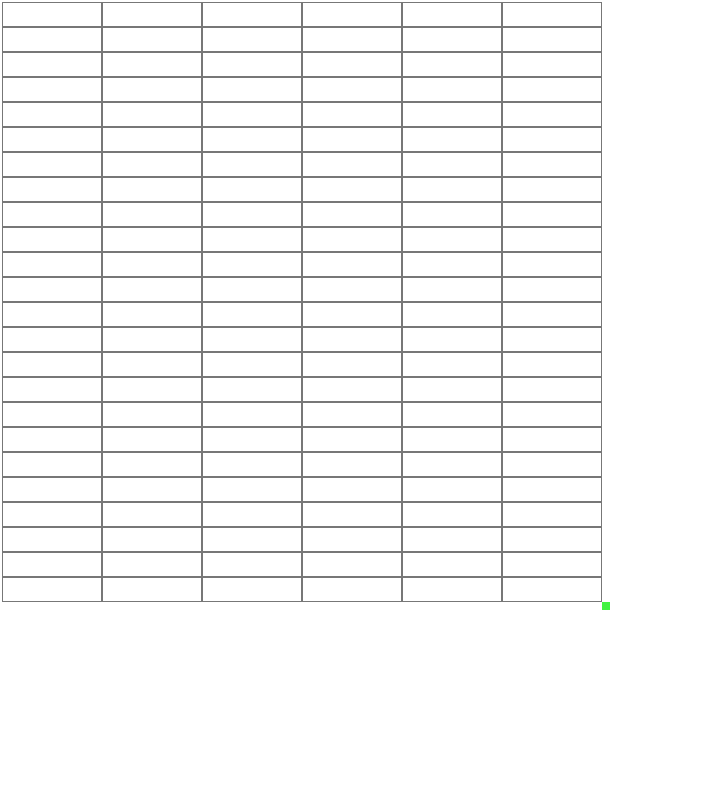
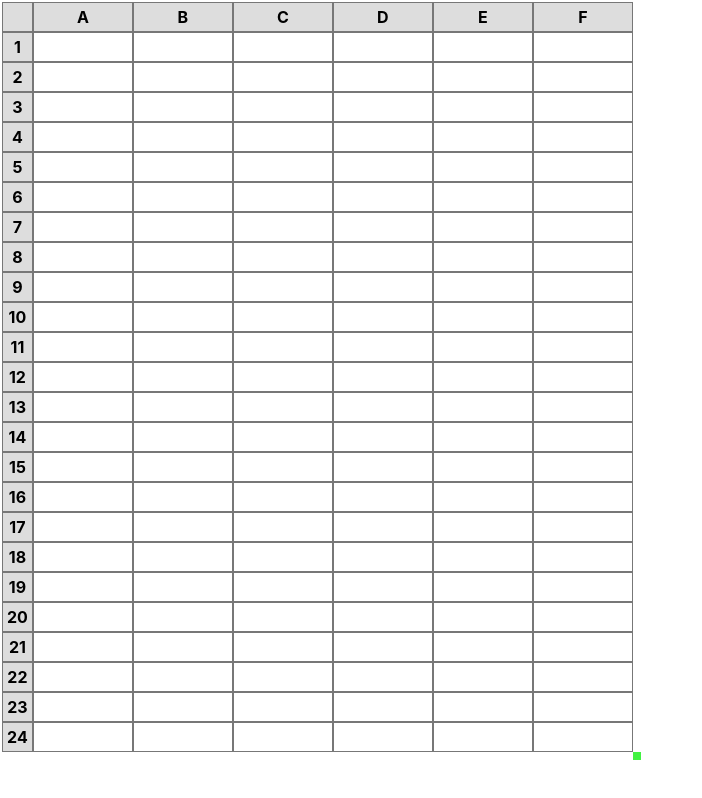
Before and after one commit to Rajesh01-star/silver_sheets, a React (Create React App) app: page / in a window 1280 px wide. Shown: the whole page, without its empty margins (0-702 px from the left). Built offline with nearby package versions, Linux system fonts and the light colour scheme.

Commit message:
x and y axis added

```diff
--- /dev/null
+++ b/src/component/AxisCell/AxisCell.module.css
@@ -0,0 +1,6 @@
+.AxisCell{
+    background-color: #ddd;
+    padding: 4px;
+    border: 1px solid #777;
+    text-align: center;
+}
--- /dev/null
+++ b/src/component/AxisCell/AxisCell.tsx
@@ -0,0 +1,12 @@
+import React,{FunctionComponent, ReactNode} from "react";
+import classes from "./AxisCell.module.css";
+
+export type AxisCellProps = {
+    children:ReactNode;
+};
+
+const AxisCell:FunctionComponent<AxisCellProps> = (props)=>{
+    return <th className={classes.AxisCell}>{props.children}</th>
+}
+
+export default AxisCell;
--- a/src/component/Column/Column.module.css
+++ b/src/component/Column/Column.module.css
@@ -1,6 +1,6 @@
 .Column{
     height: 25px;
-    width: 100px;
+    min-width: 100px;
     border: 1px solid #777;
     max-width: 100px;
 }
--- a/src/component/Sheet/Sheet.tsx
+++ b/src/component/Sheet/Sheet.tsx
@@ -6,6 +6,8 @@ import Cell, { CELL_HEIGHT, CELL_WIDTH } from "../Cell/Cell";
 import { SheetSizeState } from "../../store/SheetSizeState";
 import { useRecoilState } from "recoil";
 import classes from "./Sheet.module.css";
+import AxisCell from "../AxisCell/AxisCell";
+import { numberToChar } from "../../utils/numberToChar";
 
 export type SheetProps = {}
 
@@ -18,10 +20,17 @@ const Sheet: FunctionComponent<SheetProps> = (props) =>{
         <div className={classes.SheetWrapper}>
         <table className={classes.Sheet}>
             <tbody>
+                <Row>
+                    {[...Array(numberOfColumns+1)].map((column,columnIndex)=>(
+                       columnIndex !== 0 ?( <AxisCell>{numberToChar(columnIndex-1)}</AxisCell>):
+                       (<AxisCell> </AxisCell>)
+                    ))}
+                </Row>
                 {[...Array(numberOfRows)].map((row,rowIndex)=>(
-                    <Row>
+                    <Row key={rowIndex}>
+                        <AxisCell>{rowIndex +1}</AxisCell>
                         {[...Array(numberOfColumns)].map((column,columnIndex)=>(
-                            <Column>
+                            <Column key={columnIndex}>
                                 <Cell cellId={`${rowIndex},${columnIndex}`} />
                             </Column>
                         ))}
--- /dev/null
+++ b/src/utils/numberToChar.ts
@@ -0,0 +1,9 @@
+
+export const numberToChar = (num: number):string=>{
+    const division = Math.floor(num/26);
+    const reminder = Math.floor(num%26);
+
+    const char = String.fromCharCode(reminder+ 97).toUpperCase();
+
+    return division - 1 >= 0 ? numberToChar(division - 1) + char:char;
+}
```
